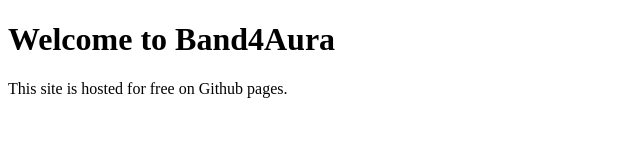
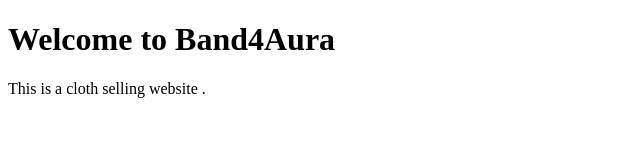
Before and after one commit to Band4Aura/band4aura.github.io, a plain HTML site: page index.html in a window 1280 px wide. Shown: the whole page, without its empty margins (0-640 px from the left). Drawn offline with Linux system fonts and the light colour scheme.

Commit message:
index.html

```diff
--- a/index.html
+++ b/index.html
@@ -5,6 +5,6 @@
   </head>
   <Body>
 <h1>  Welcome to Band4Aura</h1>
-  <p>This site is hosted for free on Github pages.</p>
+  <p>This is a cloth selling website .</p>
   </Body>
 </html>
```
